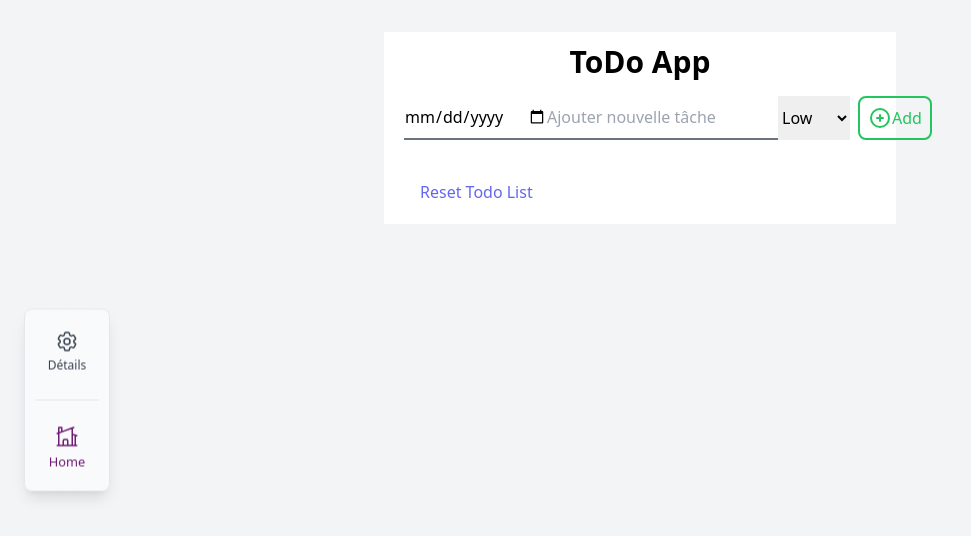
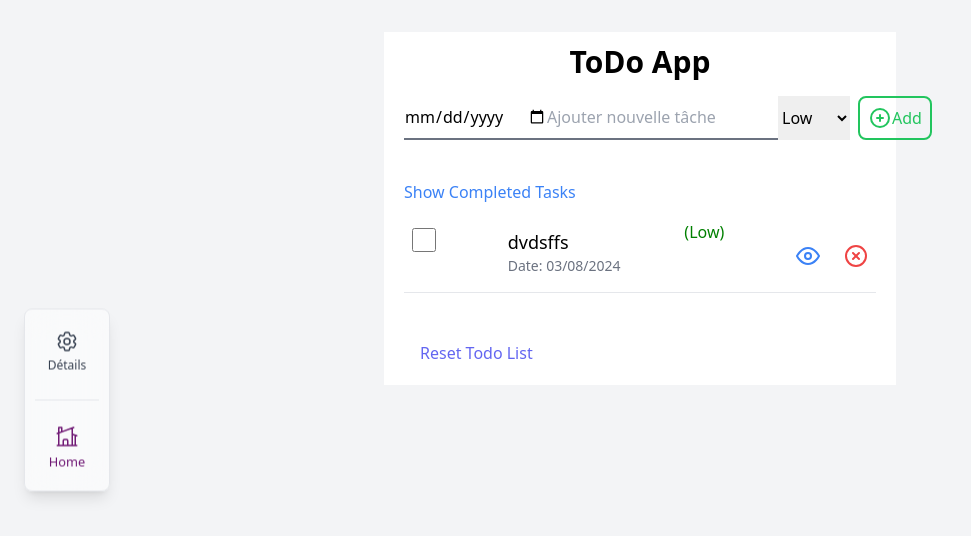
Before and after one commit to PicToWeb/todolist-Angular, an Angular app: page / in a window 1280 px wide. Shown: the top 536 px of the page, without its empty margins (0-971 px from the left). Built offline with nearby package versions, Linux system fonts and the light colour scheme; data requests are answered from the project's data file.

Commit message:
ajout d'un pipe personnalisé + doc

```diff
--- a/src/app/todo-add/todo-add.component.ts
+++ b/src/app/todo-add/todo-add.component.ts
@@ -1,77 +1,52 @@
 import {Component, EventEmitter, Output} from '@angular/core';
-import {Todo, TodoService} from "../todo.service";
 import {FormsModule} from "@angular/forms";
 import {DatePipe} from "@angular/common";
-import {Observable} from "rxjs";
+import {Todo} from "../todo.service";
 
 @Component({
   selector: 'digi-todo-add',
   standalone: true,
   imports: [
-    FormsModule,DatePipe
+    FormsModule, DatePipe
   ],
   templateUrl: './todo-add.component.html',
   styleUrl: './todo-add.component.css'
 })
+/** @class */
 export class TodoAddComponent {
 
-  // todos$: Observable<Todo[]> ;
-  newTodoId:string= crypto.randomUUID();
+  /** @type {string} */
   newTodoTitle: string = '';
-  newTodoCompleted:boolean=false;
+  /** @type {boolean} */
+  newTodoCompleted: boolean = false;
+  /** @type {'low' | 'middle' | 'high'} */
   newToDoPriority: 'low' | 'middle' | 'high' = 'low';
+  /** @type {string} */
   newTodoDueDate: string = '';
 
-  @Output() addTodo : EventEmitter<{id:string,title:string,completed:boolean,priority:'low'|'middle'|'high',date:string}> = new EventEmitter<{id:string,title:string,completed:boolean,priority:'low'|'middle'|'high',date:string}>();
-  // constructor(private todoService: TodoService) {
-  //   // this.todos$ = this.todoService.getTodos();
-  // }
+  /** @type {EventEmitter<Todo>} */
+  @Output() addTodo: EventEmitter<Todo> = new EventEmitter<Todo>();
 
-    onAddTodo() {
+  /**
+   * @method onAddTodo
+   * @return {void}
+   * @description   This method is called when the user clicks the "Add" button. It emits a new todo item with the title, completion status, priority, and due date entered by the user. It then resets the input fields to their initial values.
+   */
+  onAddTodo(): void {
     if (this.newTodoTitle.trim() && this.newToDoPriority.trim()) {
-      this.addTodo.emit({
-        id: this.newTodoId,
+      const uuid = crypto.randomUUID();
+      const truncatedUuid = uuid.substring(0, 8);
+      const newTodo: Todo = {
+        id: truncatedUuid,
         title: this.newTodoTitle,
-        completed:this.newTodoCompleted,
+        completed: this.newTodoCompleted,
         priority: this.newToDoPriority,
-        date: this.newTodoDueDate
-      });
+        dueDate: new Date(this.newTodoDueDate)
+      };
+      this.addTodo.emit(newTodo);
       this.newTodoTitle = '';
       this.newToDoPriority = 'low';
       this.newTodoDueDate = '';
-
     }
   }
-  // onAddTodo() {
-  //   if (this.newTodoTitle.trim()) {
-  //     this.todoService.addTodo(
-  //       this.newTodoTitle,
-  //       this.newToDoPriority,
-  //       new Date(this.newTodoDueDate)
-  //     ).subscribe(() => {
-  //       this.newTodoTitle = '';
-  //       this.newToDoPriority = 'low';
-  //       this.newTodoDueDate = '';
-  //       // this.todos$ = this.todoService.getTodos();
-  //     });
-  //   }
-  // }
-
-
-
-  //
-  // onAddTodo(){
-  //   if(this.newTodoTitle.trim()){
-  //     this.todoService.addTodo(
-  //       this.newTodoTitle,
-  //       this.newToDoPriority,
-  //       new Date(this.newTodoDueDate));
-  //     this.newTodoTitle = '';
-  //     this.newToDoPriority = 'low';
-  //     this.newTodoDueDate = '';
-  //   }
-  // }
-
-
-
 }
--- a/src/app/todo-detail/todo-detail.component.html
+++ b/src/app/todo-detail/todo-detail.component.html
@@ -5,14 +5,14 @@
       <label class="block uppercase tracking-wide text-grey-darker text-xs font-bold mb-2" for="completed">
         Tâche réalisée ?
       </label>
-      <input id="completed" type="checkbox" class="h-6 w-6 " [checked]="todo.completed"/>
+      <input disabled id="completed" type="checkbox" class="h-6 w-6 " [checked]="todo.completed"/>
     </div>
 
     <div class="md:w-1/2 px-3 mb-6 md:mb-0">
       <label class="block uppercase tracking-wide text-grey-darker text-xs font-bold mb-2" for="priorite">
         Priorité
       </label>
-      <select class="block w-full bg-grey-lighter border border-grey-lighter text-grey-darker py-3 px-4 pr-8 rounded"
+      <select disabled class="block w-full bg-grey-lighter border border-grey-lighter text-grey-darker py-3 px-4 pr-8 rounded"
               id="priorite"
               [(ngModel)]="todo.priority" [ngClass]="{
               'low-priority': todo.priority === 'low',
@@ -30,7 +30,7 @@
       <label class="block uppercase tracking-wide text-grey-darker text-xs font-bold mb-2" for="titre">
         Titre de la tâche :
       </label>
-      <input
+      <input disabled
         class="appearance-none block w-full bg-grey-lighter text-grey-darker border border-grey-lighter rounded py-3 px-4 mb-3"
         [ngClass]="{'completed': todo.completed}" [class.completed]="todo.completed" id="titre" type="text"
         value="{{ todo.title }}">
@@ -41,7 +41,7 @@
       <label class="block uppercase tracking-wide text-grey-darker text-xs font-bold mb-2" for="dateTask">
         Date de la tâche
       </label>
-      <input
+      <input disabled
         class="appearance-none block w-full bg-grey-lighter text-grey-darker border border-grey-lighter rounded py-3 px-4"
         id="dateTask" type="text" value="{{todo.dueDate | date:'dd/MM/yyyy'}}">
     </div>
@@ -49,7 +49,7 @@
       <label class="block uppercase tracking-wide text-grey-darker text-xs font-bold mb-2" for="otherData">
         Autre champs ?
       </label>
-      <input
+      <input disabled
         class="appearance-none block w-full bg-grey-lighter text-grey-darker border border-grey-lighter rounded py-3 px-4"
         id="otherData" type="text" >
     </div>
--- a/src/app/todo-detail/todo-detail.component.ts
+++ b/src/app/todo-detail/todo-detail.component.ts
@@ -19,22 +19,24 @@ import {FormsModule} from "@angular/forms";
   templateUrl: './todo-detail.component.html',
   styleUrl: './todo-detail.component.css'
 })
+/** todo-detail component*/
 export class TodoDetailComponent implements OnInit {
 
+  /** todo-detail ctor */
   todo: Todo | undefined;
 
+  /** todo-detail ctor */
   constructor(
     private route: ActivatedRoute,
     private todoService: TodoService
   ) {}
 
+  /** todo-detail ctor */
   ngOnInit(): void {
     const id = this.route.snapshot.paramMap.get('id');
-    console.log(id);
     if (id) {
       this.todoService.getTodoById(id).subscribe(todo => {
         this.todo = {...todo, dueDate: new Date(todo.dueDate)};
-        console.log(this.todo.dueDate);
       });
     }
   }
--- a/src/app/todo-item/todo-item.component.html
+++ b/src/app/todo-item/todo-item.component.html
@@ -22,8 +22,8 @@
     [routerLink]="['/view', todo.id]"
     class="flex text-blue-500 p-2 pt-4 rounded-lg hover:text-white hover:bg-blue-500 ml-2">
     <svg class="h-6 w-6" viewBox="0 0 24 24" fill="none" stroke="currentColor" stroke-width="2" stroke-linecap="round" stroke-linejoin="round">
-      <path d="M12 20h9" />
-      <path d="M16.5 3.5a2.121 2.121 0 0 1 3 3L7 19l-4 1 1-4 12.5-12.5z" />
+      <path d="M1 12C1 12 5 4 12 4s11 8 11 8-4 8-11 8S1 12 1 12z" />
+      <circle cx="12" cy="12" r="3" />
     </svg>
   </button>
   <button
--- a/src/app/todo-item/todo-item.component.ts
+++ b/src/app/todo-item/todo-item.component.ts
@@ -16,16 +16,22 @@ import {RouterLink} from "@angular/router";
   templateUrl: './todo-item.component.html',
   styleUrl: './todo-item.component.css'
 })
+/** todo-item component*/
 export class TodoItemComponent {
 
+  /** todo-item ctor */
   @Input() todo!: Todo;
+  /** todo-item ctor */
   @Output() toggleCompletion = new EventEmitter<string>();
+  /** todo-item ctor */
   @Output() remove = new EventEmitter<string>();
 
+  /** todo-item ctor */
   onToggleCompletion(){
     this.toggleCompletion.emit(this.todo.id);
   }
 
+  /** todo-item ctor */
   onRemove(){
     this.remove.emit(this.todo.id);
   }
--- a/src/app/todo-list/todo-list.component.html
+++ b/src/app/todo-list/todo-list.component.html
@@ -1,4 +1,3 @@
-
 <div class="w-full h-screen bg-gray-100 pt-8">
   <div class="bg-white p-3 max-w-lg mx-auto">
     <div class="text-center">
@@ -6,29 +5,29 @@
       <digi-todo-add (addTodo)="addTask($event)"></digi-todo-add>
     </div>
     <div class="mt-8">
-      @if (hasTodosCompleted()){
-      <button (click)="onToggleShowCompletedTodos()" class="underline-offset-1 p-2 text-blue-500">
-        {{ showCompletedTodos ? 'Show All Tasks' : 'Show Completed Tasks' }}
+      <button (click)="toggleShowCompletedTodos()" class="underline-offset-1 p-2 text-blue-500">
+        {{ showCompletedTodos ? 'Show Incomplete Tasks' : 'Show Completed Tasks' }}
       </button>
-      }
       <ul>
-        @for (todo of (showCompletedTodos ? completedTodos$ : todos$) | async;track $index ){
-          <li class="p-2 rounded-lg" >
-            <digi-todo-item [todo]="todo" (toggleCompletion) = "onToggleTodoCompletion($event)" (remove)="onRemoveTodo($event)"></digi-todo-item>
-          </li>
-        }
+        <li *ngFor="let todo of todos$ | async | filterTodo: showCompletedTodos; trackBy: trackById"
+            class="p-2 rounded-lg">
+          <digi-todo-item [todo]="todo" (toggleCompletion)="onToggleTodoCompletion(todo.id)"
+                          (remove)="onRemoveTodo(todo.id)"></digi-todo-item>
+        </li>
       </ul>
     </div>
     <div class="mt-8">
-      @if (hasTodosCompleted()){
-      <button (click)="onClearCompletedTodos()"
-        class=" p-2 text-red-500"
-      >Clear Completed Task</button>
+      @if (hasTodosCompleted()) {
+        <button (click)="onClearCompletedTodos()"
+                class=" p-2 text-red-500"
+        >Clear Completed Task
+        </button>
       }
-      @if (hasTodos()){
-      <button (click)="onResetTodos()"
-        class=" p-2 text-indigo-500 ml-4"
-      >Reset Todo List</button>
+      @if (hasTodos()) {
+        <button (click)="onResetTodos()"
+                class=" p-2 text-indigo-500 ml-4"
+        >Reset Todo List
+        </button>
       }
     </div>
   </div>
--- a/src/app/todo-list/todo-list.component.ts
+++ b/src/app/todo-list/todo-list.component.ts
@@ -1,9 +1,10 @@
 import {Component, OnInit} from '@angular/core';
 import {Todo, TodoService} from "../todo.service";
-import {first, map, Observable} from "rxjs";
+import {defaultIfEmpty, first, map, Observable} from "rxjs";
 import {TodoAddComponent} from "../todo-add/todo-add.component";
 import {AsyncPipe, NgForOf} from "@angular/common";
 import {TodoItemComponent} from "../todo-item/todo-item.component";
+import {FilterTodoPipe} from "../filter-todo.pipe";
 
 @Component({
   selector: 'digi-todo-list',
@@ -12,70 +13,115 @@ import {TodoItemComponent} from "../todo-item/todo-item.component";
     TodoAddComponent,
     AsyncPipe,
     TodoItemComponent,
-    NgForOf
+    NgForOf,
+    FilterTodoPipe
   ],
   templateUrl: './todo-list.component.html',
   styleUrl: './todo-list.component.css'
 })
+/** TodoList component */
 export class TodoListComponent implements OnInit {
+  /** List of todos */
   todos$: Observable<Todo[]> ;
-  completedTodos$: Observable<Todo[]> ;
+  /** Show completed todos */
   showCompletedTodos:boolean = false;
 
+  /** Constructor */
   constructor(private todoService: TodoService) {
-    this.todos$ = this.todoService.getTodos();
-    this.completedTodos$ = this.todoService.getCompletedTodos();
+    this.todos$ = this.todoService.getTodos().pipe(defaultIfEmpty([]));
   }
 
-
+  /** OnInit */
   ngOnInit(): void {
-    this.todos$ = this.todoService.getTodos();
+    this.todos$ = this.todoService.getTodos().pipe(defaultIfEmpty([]));
   }
 
-  addTask({id,title,completed,priority,date}: { id: string; title: string;completed:boolean; priority: 'low' | 'middle' | 'high'; date: string; }) {
-    this.todoService.addTodo(
-      id,
-      title,
-      completed,
-      priority,
-      new Date(date)
-    ).subscribe(() => {
-      this.todos$ = this.todoService.getTodos();
+  /**
+   * Add task to todo list
+   * @param todo - todo to add
+   * @description Add task to todo list
+   */
+  addTask(todo: Todo) {
+    this.todoService.addTodo(todo).subscribe(() => {
+      this.todos$ = this.todoService.getTodos().pipe(defaultIfEmpty([]));
         });
   }
 
+  /**
+   * Toggle todo completion
+   * @param id - todo id
+   * @description Toggle todo completion
+   */
   onToggleTodoCompletion(id: string): void {
     this.todoService.toggleTodoCompletion(id).subscribe(() => {
-      this.todos$ = this.todoService.getTodos(); // Refresh the todos$ observable
+      this.todos$ = this.todoService.getTodos().pipe(defaultIfEmpty([]));
     });
   }
 
+  /**
+   * Toggle show completed todos
+   * @description Toggle show completed todos
+   */
+  toggleShowCompletedTodos(){
+    this.showCompletedTodos = !this.showCompletedTodos;
+  }
+
+  /**
+   * Remove todo from list
+   * @param id - todo id
+   * @description Remove todo from list
+   */
   onRemoveTodo(id: string): void {
     this.todoService.removeTodo(id).subscribe(() => {
-      this.todos$ = this.todoService.getTodos(); // Refresh the todos$ observable
+      this.todos$ = this.todoService.getTodos().pipe(defaultIfEmpty([]));
     });
   }
 
+  /**
+   * Clear completed todos
+   * @description Clear completed todos
+   */
   onClearCompletedTodos(): void {
     this.todoService.clearCompletedTodos().subscribe(() => {
-      this.todos$ = this.todoService.getTodos(); // Refresh the todos$ observable
+      this.todos$ = this.todoService.getTodos().pipe(defaultIfEmpty([]));
     });
   }
 
+  /**
+   * Reset todos
+   * @description Reset todos
+   */
   onResetTodos(): void {
     this.todoService.resetTodos().subscribe(() => {
-      this.todos$ = this.todoService.getTodos(); // Refresh the todos$ observable
+      this.todos$ = this.todoService.getTodos().pipe(defaultIfEmpty([]));
     });
   }
 
-  onToggleShowCompletedTodos(){
-    this.showCompletedTodos = !this.showCompletedTodos;
+  /**
+   * Track by id
+   * @param _ - index
+   * @param todo - todo
+   * @description Track by id
+   * @returns id of todo
+   */
+  trackById(_: number, todo: Todo): string {
+    return todo.id;
   }
 
+  /**
+   * Has todos completed
+   * @description Check if there are any completed todos
+   * @returns true if there are completed todos, false otherwise
+   */
   hasTodosCompleted(): boolean {
     return this.todoService.hasCompletedTodos();
   }
 
+  /**
+   * Has todos
+   * @description Check if there are any todos
+   * @returns true if there are todos, false otherwise
+   */
   hasTodos(): Observable<boolean> {
     return this.todos$.pipe(
       map(todos => todos.length > 0),
--- a/src/assets/db.json
+++ b/src/assets/db.json
@@ -1,3 +1,11 @@
 {
-  "todos": []
+  "todos": [
+    {
+      "id": "cdcbac32",
+      "title": "dvdsffs",
+      "completed": false,
+      "priority": "low",
+      "dueDate": "2024-08-03T00:00:00.000Z"
+    }
+  ]
 }
```
Also changed, not shown: src/app/filter-todo.pipe.ts (added, +17 -0 lines), src/app/todo-remove/todo-remove.component.ts (+6 -1 lines), src/app/todo.service.ts (+28 -17 lines), 1 other file (tests, documents, lock files or other folders). Lines whose indentation alone changed are shown as unchanged.
